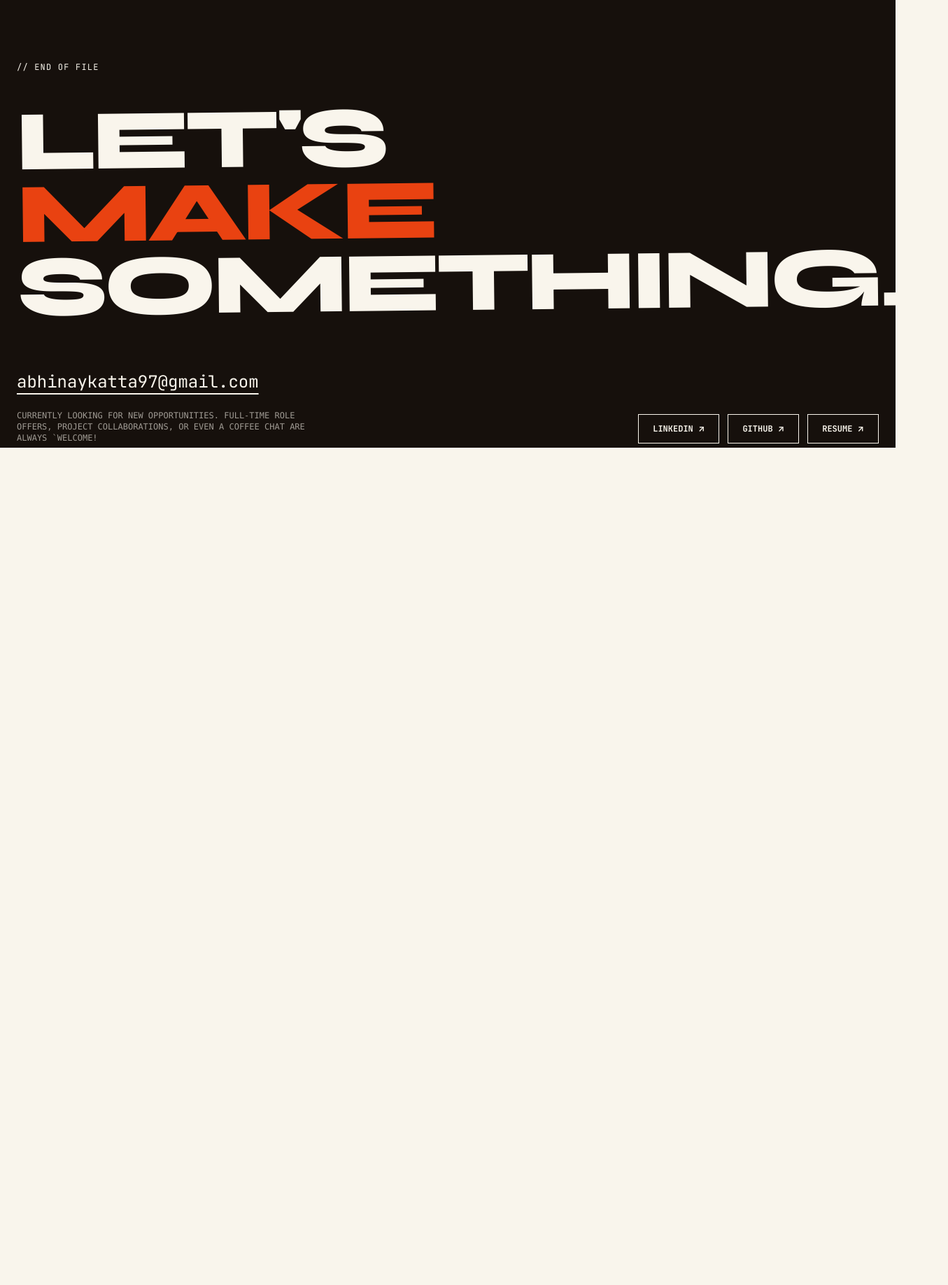
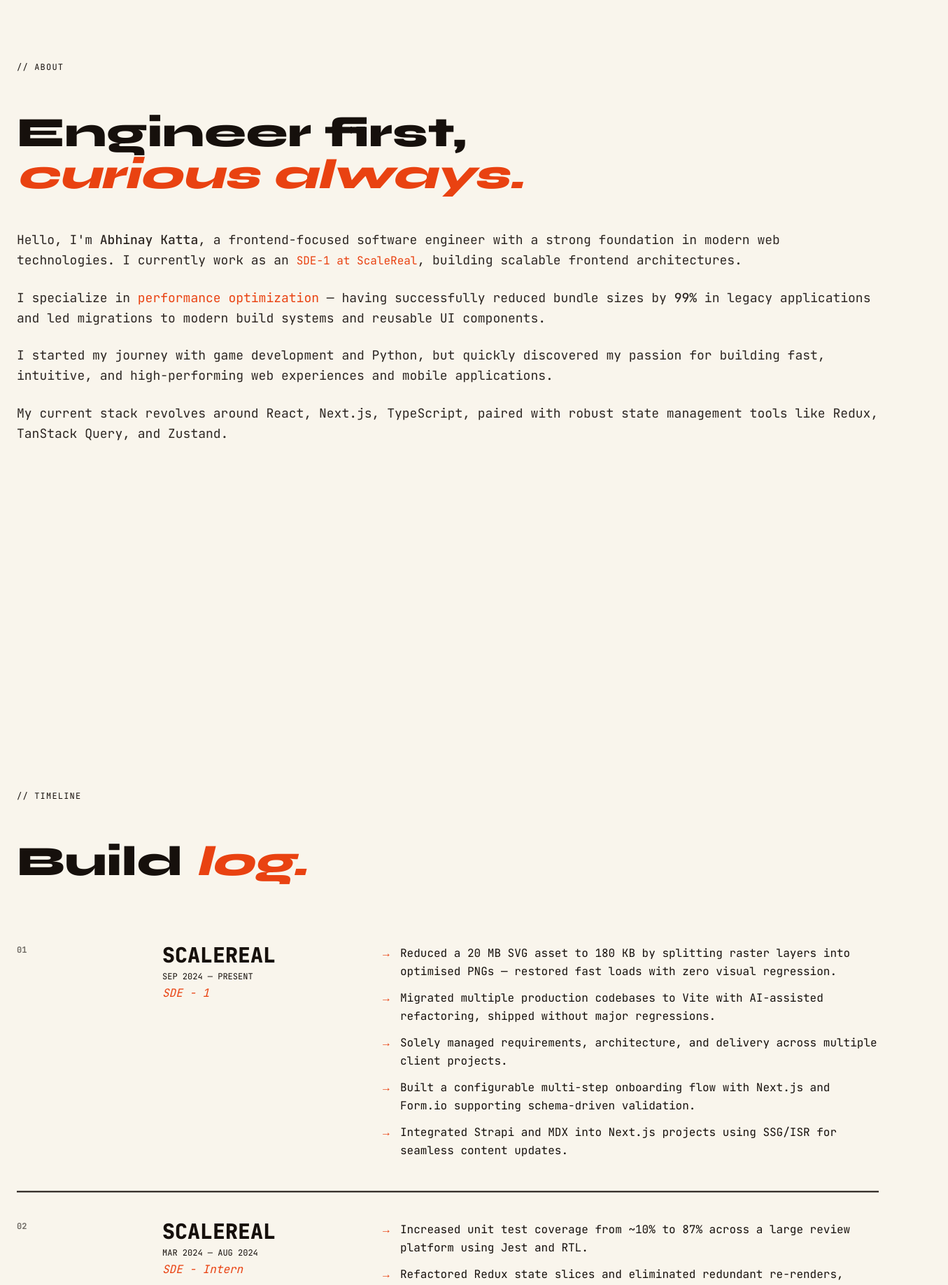
Before and after one commit to abhikatta/portfolio, a Next.js app: page / in a window 1280 px wide. Shown: the part 960-2797 px from the top of the page at 70% size, 1355 px wide, since content can reach past the window. Before the commit the page ends 1642 px from the top, so only its background shows below. Built offline with nearby package versions, Linux system fonts and the light colour scheme.

Commit message:
feat: add experience and about sections, refactor UI components, and update layout styling

```diff
--- /dev/null
+++ b/app/components/about.tsx
@@ -0,0 +1,48 @@
+import CommentTag from "./ui/comment-tag";
+import Container from "./ui/container";
+import SectionTitle from "./ui/section-title";
+
+const About = () => {
+  return (
+    <section className="min-h-screen h-full">
+      <Container id="about" wantSpacing>
+        <CommentTag>about</CommentTag>
+        <SectionTitle>
+          Engineer first,
+          <br />
+          <span className="italic text-accent">curious always.</span>
+        </SectionTitle>
+
+        <div className="mt-12 space-y-6 text-lg leading-relaxed text-foreground/90">
+          <p>
+            Hello, I&apos;m{" "}
+            <strong className="font-medium">Abhinay Katta</strong>, a
+            frontend-focused software engineer with a strong foundation in
+            modern web technologies. I currently work as an{" "}
+            <span className="text-accent text-base">SDE-1 at ScaleReal</span>,
+            building scalable frontend architectures.
+          </p>
+          <p>
+            I specialize in{" "}
+            <span className="text-accent">performance optimization</span> —
+            having successfully reduced bundle sizes by{" "}
+            <strong className="font-medium">99%</strong> in legacy applications
+            and led migrations to modern build systems and reusable UI
+            components.
+          </p>
+          <p>
+            I started my journey with game development and Python, but quickly
+            discovered my passion for building fast, intuitive, and
+            high-performing web experiences and mobile applications.
+          </p>
+          <p>
+            My current stack revolves around React, Next.js, TypeScript, paired
+            with robust state management tools like Redux, TanStack Query, and
+            Zustand.
+          </p>
+        </div>
+      </Container>
+    </section>
+  );
+};
+export default About;
--- /dev/null
+++ b/app/components/experience.tsx
@@ -0,0 +1,75 @@
+"use client";
+import { experiences } from "@/constants/experiences";
+import { motion, useScroll, useTransform } from "motion/react";
+import { useRef } from "react";
+import Container from "./ui/container";
+import CommentTag from "./ui/comment-tag";
+import SectionTitle from "./ui/section-title";
+
+function ExperienceRow({
+  exp,
+  index,
+}: {
+  exp: (typeof experiences)[number];
+  index: number;
+}) {
+  const ref = useRef<HTMLDivElement>(null);
+  const { scrollYProgress } = useScroll({
+    target: ref,
+    offset: ["start 90%", "end 30%"],
+  });
+  const opacity = useTransform(scrollYProgress, [0, 0.3, 1], [0.25, 1, 1]);
+  const y = useTransform(scrollYProgress, [0, 0.5], [60, 0]);
+
+  return (
+    <motion.div
+      ref={ref}
+      style={{ opacity, y }}
+      className="grid grid-cols-12 gap-4 w-full py-10 border-t-2 border-ink first:border-t-0 group">
+      <div className="col-span-12 sm:col-span-2  text-xs uppercase font-bold opacity-60">
+        0{index + 1}
+      </div>
+      <div className="col-span-12 sm:col-span-3">
+        <div className="font-display text-3xl font-black uppercase leading-none">
+          {exp.company}
+        </div>
+        <div className="mt-2  text-xs uppercase">{exp.period}</div>
+        <div className="mt-1 font-display italic text-accent">{exp.title}</div>
+      </div>
+      <ul className="col-span-12 sm:col-span-7 space-y-3">
+        {exp.points.map((p, i) => (
+          <motion.li
+            key={i}
+            initial={{ opacity: 0, x: -20 }}
+            whileInView={{ opacity: 1, x: 0 }}
+            transition={{ delay: i * 0.05 }}
+            className="flex gap-3 font-display text-base leading-relaxed">
+            <span className="text-accent shrink-0">→</span>
+            <span>{p}</span>
+          </motion.li>
+        ))}
+      </ul>
+    </motion.div>
+  );
+}
+
+const Experience = () => {
+  return (
+    <section className="min-h-screen h-full">
+      <Container id="experience" wantSpacing className=" ">
+        <CommentTag>timeline</CommentTag>
+        <SectionTitle>
+          Build
+          <span className="italic text-accent"> log.</span>
+        </SectionTitle>
+        <div className="mt-12">
+          {experiences.map((exp, i) => (
+            <ExperienceRow key={i} exp={exp} index={i} />
+          ))}
+        </div>
+      </Container>
+    </section>
+  );
+};
+
+export default Experience;
--- a/app/components/footer.tsx
+++ b/app/components/footer.tsx
@@ -1,32 +1,33 @@
 "use client";
+import CommentTag from "@/components/ui/comment-tag";
+import { navLinks } from "@/constants/nav";
 import { mailTo, socials } from "@/constants/socials";
 import { motion, useScroll, useTransform } from "motion/react";
-import { useRef } from "react";
+import Link from "next/link";
+import { useRef, useState } from "react";
 import Container from "./ui/container";
-import Link from "next/link";
-import CustomLink from "./ui/link";
-import { navLinks } from "@/constants/nav";
-import CommentTag from "@/components/ui/comment-tag";
+import { initialPosition, NavItem, Pill } from "./ui/follow-pill";
 
 const Footer = () => {
+  const [position, setPosition] = useState(initialPosition);
+
   const ref = useRef<HTMLElement>(null);
-  const { scrollYProgress } = useScroll({
-    target: ref,
-    offset: ["start end", "end start"],
-  });
-  const scale = useTransform(scrollYProgress, [0, 0.5, 1], [0.85, 1, 1.05]);
-  const rot = useTransform(scrollYProgress, [0, 1], [-2, 2]);
+  const { scrollYProgress } = useScroll();
+  const scale = useTransform(scrollYProgress, [0.8, 1], [0.7, 1]);
+  const rot = useTransform(scrollYProgress, [0.8, 1], [-3, 0]);
 
   return (
     <section
       ref={ref}
       id={navLinks.find((i) => i.label.toLowerCase() === "contact")?.href}
-      className="bg-ink h-full max-h-screen text-paper border-b-2 border-ink relative">
+      className="bg-ink h-screen max-h-[1080px] text-paper border-b-2 border-ink relative flex flex-col items-center justify-end md:justify-center">
       <Container wantSpacing>
         <CommentTag>end of file</CommentTag>
 
-        <motion.div style={{ scale, rotate: rot }} className="origin-left">
-          <h2 className="font-syne text-2xl min-[390px]:text-5xl md:text-6xl xl:text-9xl leading-[0.85] font-black uppercase tracking-tighter">
+        <motion.div
+          style={{ scale, rotate: rot }}
+          className="origin-left w-full">
+          <h2 className="font-syne text-2xl w-fit min-[390px]:text-3xl md:text-5xl xl:text-9xl leading-[0.85] font-black uppercase tracking-tighter">
             Let&apos;s
             <br />
             <span className="text-accent">make</span> something.
@@ -37,23 +38,36 @@ const Footer = () => {
           <div className="col-span-12 lg:col-span-7">
             <Link
               href={`mailto:${mailTo}`}
-              className="font-primary text-2xl underline underline-offset-8 decoration-2 hover:text-accent hover:decoration-accent transition-colors break-all">
+              className="font-primary text-base md:text-lg underline underline-offset-8 decoration-2 hover:text-accent hover:decoration-accent transition-colors break-all">
               {mailTo}
             </Link>
-            <p className="mt-6 font-mono text-xs uppercase opacity-60 max-w-md">
+            <p className="mt-6 text-xs uppercase opacity-70 max-w-md">
               Currently looking for new opportunities. Full-time role offers,
-              project collaborations, or even a coffee chat are always `welcome!
+              project collaborations, or even a coffee chat are always welcome!
             </p>
           </div>
 
-          <div className="col-span-12 lg:col-span-5 flex flex-wrap gap-3">
+          <div className="flex flex-wrap items-center justify-start md:justify-end w-full gap-4">
             {socials.map(({ label, href }) => (
-              <CustomLink openInNewTab key={label} href={href}>
-                {label} ↗
-              </CustomLink>
+              <NavItem
+                openInNewTab
+                key={label}
+                nav={{
+                  label: `${label} ↗`,
+                  href: href,
+                }}
+                setPosition={setPosition}
+                className="text-ink bg-paper border-paper"
+              />
             ))}
+            <Pill {...position} />
           </div>
         </div>
+
+        <hr className="my-20" />
+        <p className="text-xs opacity-70">
+          Constructed with structural honesty · © 2026 AK
+        </p>
       </Container>
     </section>
   );
--- a/app/components/ui/container.tsx
+++ b/app/components/ui/container.tsx
@@ -9,7 +9,7 @@ const Container = forwardRef<
     <section
       ref={ref}
       className={cn(
-        "mx-auto max-w-[1720px] w-full px-6",
+        "mx-auto max-w-[1720px] w-full px-6 flex flex-col items-start justify-center scroll-mt-[15vh]",
         wantSpacing && "py-12 my-20 lg:my-50",
         className,
       )}
--- a/app/components/ui/follow-pill.tsx
+++ b/app/components/ui/follow-pill.tsx
@@ -50,7 +50,7 @@ export const NavItem = memo(
           }}
           onMouseLeave={hidePill}
           className={cn(
-            "flex flex-row px-1.5 py-2 text-ink text-3xl whitespace-nowrap mix-blend-difference lg:p-2 border-none",
+            "flex flex-row px-1.5 py-2 whitespace-nowrap mix-blend-difference border-none",
             pathname.replace("/", "") === nav.href ? "border" : "",
             className,
           )}
--- a/app/components/ui/link.tsx
+++ b/app/components/ui/link.tsx
@@ -28,7 +28,7 @@ const CustomLink = forwardRef<HTMLAnchorElement, CustomLinkProps>(
           boxShadow: 0,
         }}
         className={cn(
-          "text-xs uppercase font-bold border border-paper px-5 py-3 bg-ink text-paper transition-colors",
+          "text-xs md:text-sm uppercase font-bold border border-paper px-5 py-0 bg-ink text-paper transition-colors",
           className,
         )}
         {...props}>
--- a/app/components/ui/section-title.tsx
+++ b/app/components/ui/section-title.tsx
@@ -3,14 +3,13 @@ import { cn } from "@/lib/utils";
 const SectionTitle = ({
   children,
   className,
-}: {
-  children: React.ReactNode;
-  className?: string;
-}) => {
+  ...props
+}: React.HTMLAttributes<HTMLHeadingElement>) => {
   return (
     <h2
+      {...props}
       className={cn(
-        "text-2xl min-[390px]:text-3xl md:text-4xl font-syne tracking-tighter",
+        "mt-4 font-syne font-black text-4xl md:text-6xl",
         className,
       )}>
       {children}
--- /dev/null
+++ b/app/constants/experiences.ts
@@ -0,0 +1,44 @@
+export const experiences = [
+  {
+    title: "SDE - 1",
+    company: "ScaleReal",
+    period: "Sep 2024 — Present",
+    points: [
+      "Reduced a 20 MB SVG asset to 180 KB by splitting raster layers into optimised PNGs — restored fast loads with zero visual regression.",
+      "Migrated multiple production codebases to Vite with AI-assisted refactoring, shipped without major regressions.",
+      "Solely managed requirements, architecture, and delivery across multiple client projects.",
+      "Built a configurable multi-step onboarding flow with Next.js and Form.io supporting schema-driven validation.",
+      "Integrated Strapi and MDX into Next.js projects using SSG/ISR for seamless content updates.",
+    ],
+  },
+  {
+    title: "SDE - Intern",
+    company: "ScaleReal",
+    period: "Mar 2024 — Aug 2024",
+    points: [
+      "Increased unit test coverage from ~10% to 87% across a large review platform using Jest and RTL.",
+      "Refactored Redux state slices and eliminated redundant re-renders, improving load times by 25%.",
+      "Maintained and updated the company website with new sections and UX improvements.",
+    ],
+  },
+  {
+    title: "Frontend Developer",
+    company: "Digi Frills",
+    period: "Oct 2023 — Feb 2024",
+    points: [
+      "Resolved 50+ issues and optimised components, reducing load times by ~15%.",
+      "Collaborated with designers to refine interfaces, improving user satisfaction by ~25%.",
+      "Debugged critical issues across product features, improving overall application stability.",
+    ],
+  },
+  {
+    title: "trying every interest in college",
+    company: "(self employed ig)",
+    period: "Mar 2020 — Oct 2023",
+    points: [
+      "Worked on a bunch of side projects with python, unity, react etc",
+      "Built couple of games using unity",
+      "Almost built a full working 3d shooter game but my laptop crashed due to certain experiments trying to setup linux",
+    ],
+  },
+];
--- a/app/page.tsx
+++ b/app/page.tsx
@@ -1,9 +1,13 @@
 import Hero from "@/components/hero";
+import About from "./components/about";
+import Experience from "./components/experience";
 
 const Page = () => {
   return (
     <>
       <Hero />
+      <About />
+      <Experience />
     </>
   );
 };
```
Also changed, not shown: app/components/hero.tsx (+7 -13 lines), app/components/menu.tsx (+12 -8 lines), app/components/navbar.tsx (+28 -5 lines).
